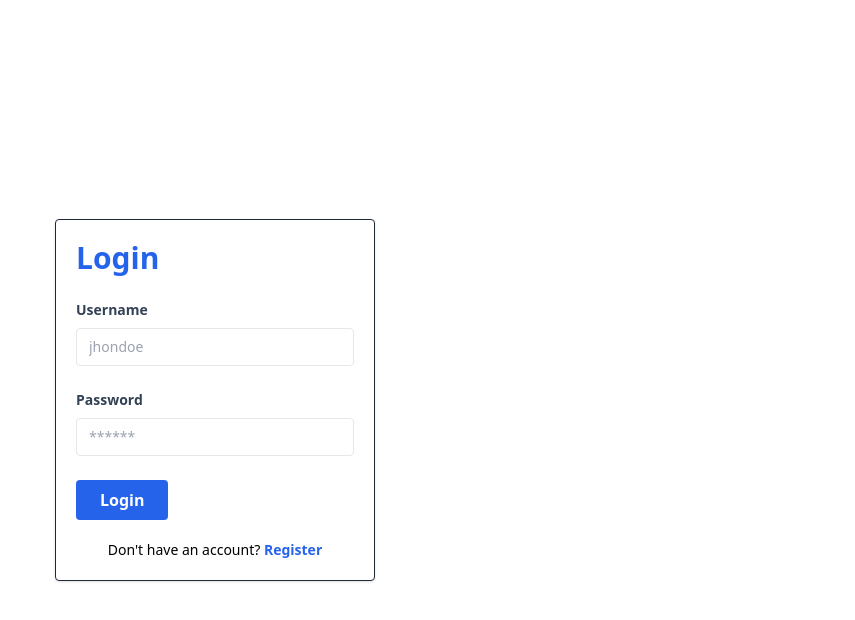
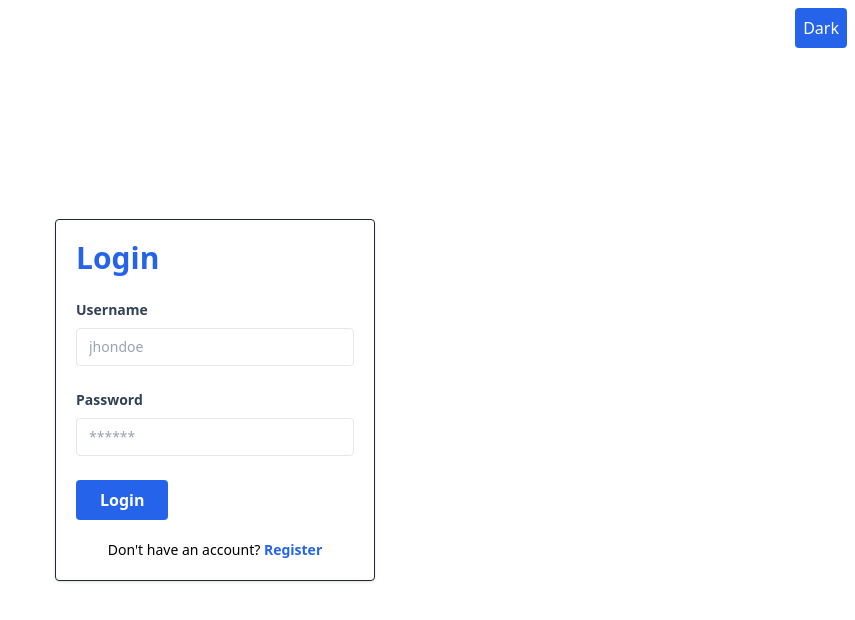
Before and after one commit to ivantandella/products-cart, a React (Vite) app: page /login in a window 1280 px wide. Shown: the top 620 px of the page, without its empty margins (425-1280 px from the left). Built offline with nearby package versions, Linux system fonts and the light colour scheme.

Commit message:
add dark mode

```diff
--- /dev/null
+++ b/src/context/DarkMode.tsx
@@ -0,0 +1,12 @@
+import { createContext, useState } from "react";
+
+export const DarkModeContext = createContext();
+
+export default function DarkModeContextProvider({ children }) {
+  const [isDarkMode, setIsDarkMode] = useState(false);
+  return (
+    <DarkModeContext.Provider value={{ isDarkMode, setIsDarkMode }}>
+      {children}
+    </DarkModeContext.Provider>
+  );
+}
--- a/src/main.tsx
+++ b/src/main.tsx
@@ -8,6 +8,7 @@ import RegisterPage from "./pages/register.tsx";
 import ProductsPage from "./pages/products.tsx";
 import ErrorPage from "./pages/error.tsx";
 import DetailProductPage from "./pages/detail-product.tsx";
+import DarkModeContextProvider from "./context/DarkMode.tsx";
 
 const router = createBrowserRouter([
   {
@@ -35,6 +36,8 @@ const router = createBrowserRouter([
 
 createRoot(document.getElementById("root")!).render(
   <StrictMode>
-    <RouterProvider router={router} />
+    <DarkModeContextProvider>
+      <RouterProvider router={router} />
+    </DarkModeContextProvider>
   </StrictMode>
 );
--- a/src/pages/login.tsx
+++ b/src/pages/login.tsx
@@ -1,9 +1,24 @@
+import { useContext } from "react";
 import Form from "../components/Form";
+import { DarkModeContext } from "../context/DarkMode";
 
 export default function LoginPage() {
+  const { isDarkMode, setIsDarkMode } = useContext(DarkModeContext);
+  console.log(isDarkMode);
+
   return (
-    <div className="flex justify-center min-h-screen items-center">
+    <div
+      className={`flex justify-center min-h-screen items-center ${
+        isDarkMode && "bg-slate-800"
+      }`}
+    >
       <div className="w-full max-w-xs">
+        <button
+          className="absolute right-2 top-2 bg-blue-600 p-2 text-white rounded"
+          onClick={() => setIsDarkMode(!isDarkMode)}
+        >
+          {isDarkMode ? "Light" : "Dark"}
+        </button>
         <Form title="Login" btnText="Login" type="login" />
       </div>
     </div>
```
